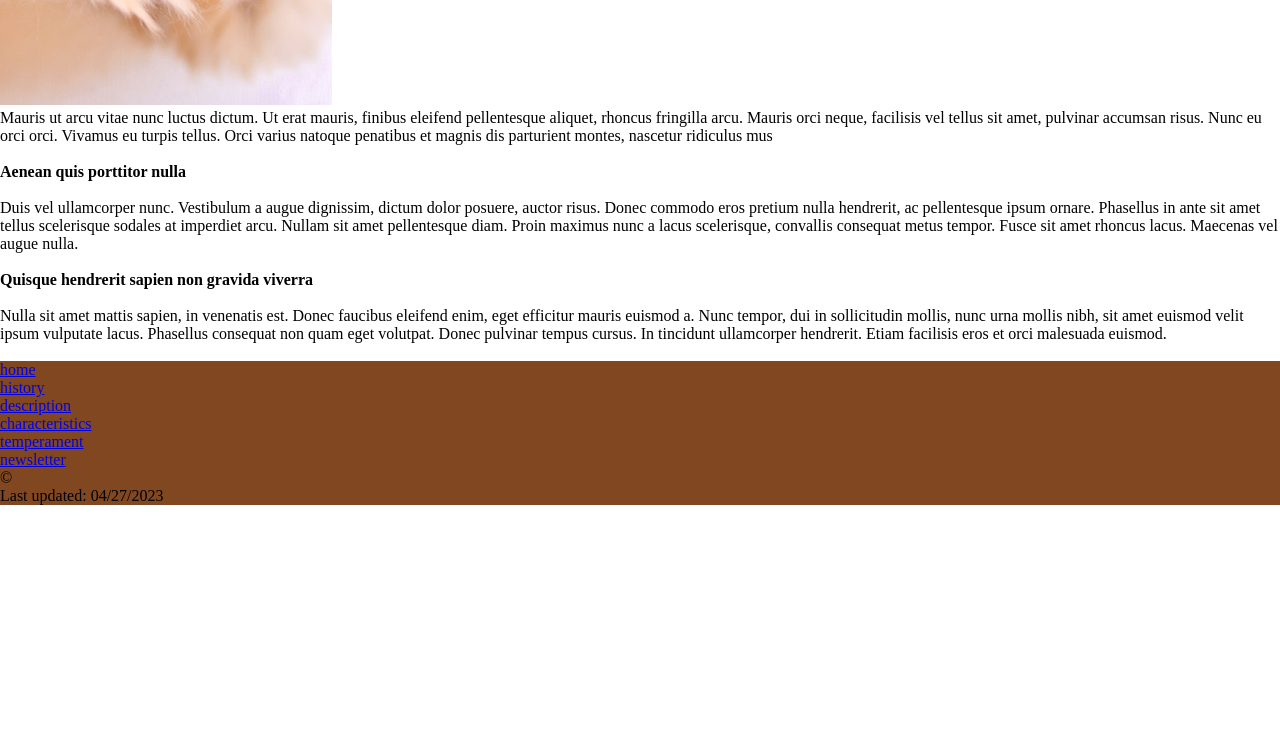
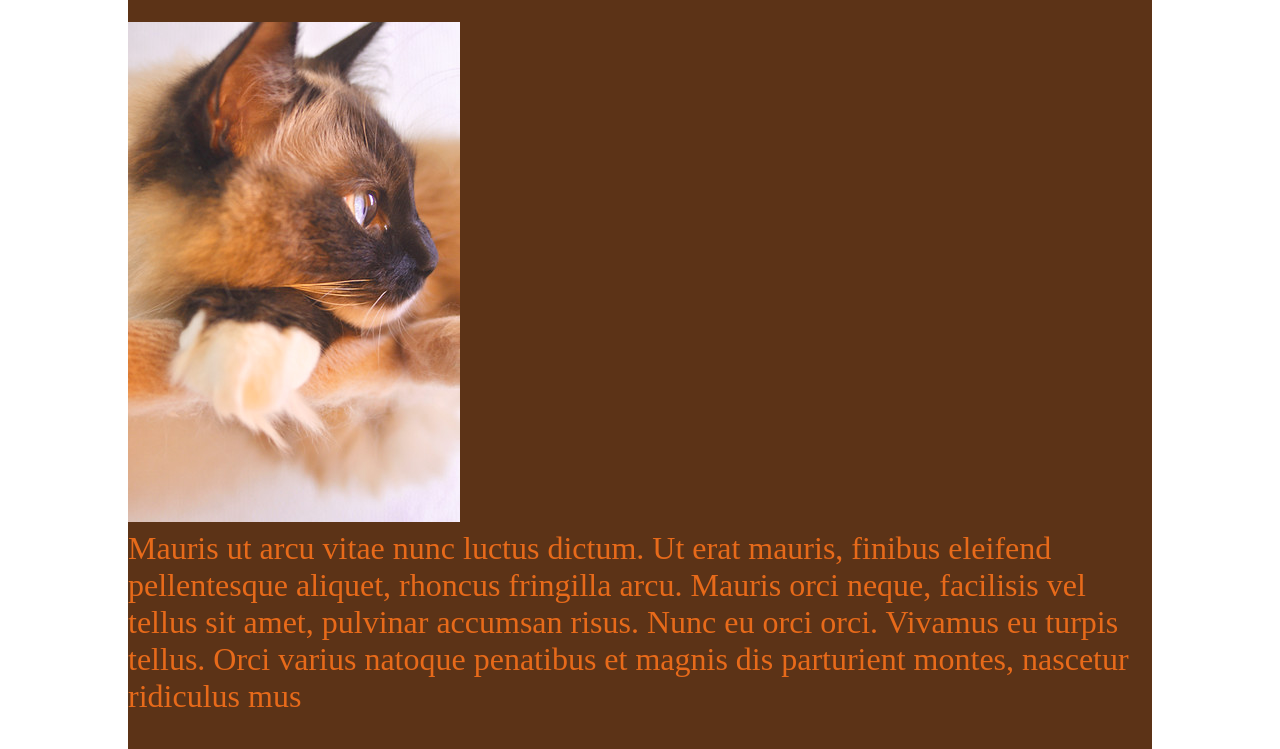
Before and after one commit to Z4NC0RE/cats, a plain HTML site: page index.html in a window 1280 px wide. Shown: the part 706-1455 px from the top of the page. Before the commit the page ends 1211 px from the top, so only its background shows below. Drawn offline with Linux system fonts and the light colour scheme.

Commit message:
uohdlcnjldsvns

```diff
--- a/css/styles.css
+++ b/css/styles.css
@@ -37,7 +37,15 @@ main {
 
 }
 
-
+#container {
+    padding: 3% 0;
+    margin: 0 auto;
+    width: 80%;
+    min-height: 500px;
+    font-size: 2em;
+    background-color: #5C3317;
+    color: #E76A1A;
+}
 
 table {
 
```
